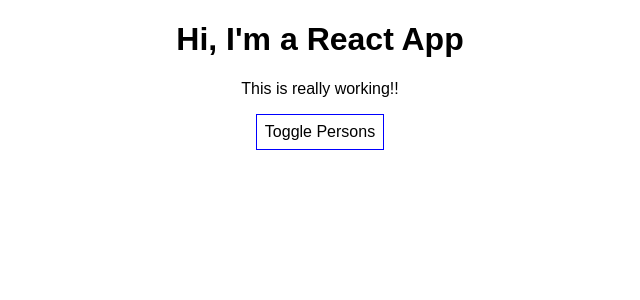
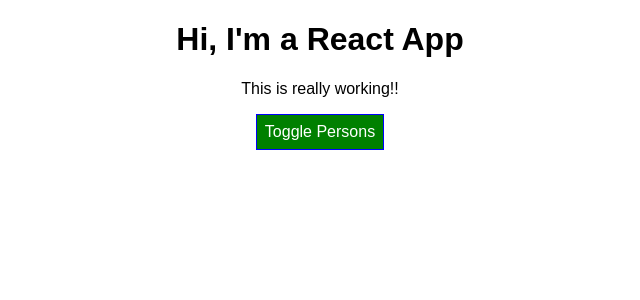
Before and after one commit to ManasiKeskar/react-complete-guide, a React (Create React App) app: page / in a window 1280 px wide. Shown: the top 300 px of the page, without its empty margins (320-960 px from the left). Built offline with nearby package versions, Linux system fonts and the light colour scheme.

Commit message:
adding dynamic styling to button

```diff
--- a/src/App.js
+++ b/src/App.js
@@ -46,7 +46,8 @@ class App extends Component {
 
   render() {
     const style ={
-      backgroundColor: 'white',
+      backgroundColor: 'green',
+      color: 'white',
       font: 'inherit',
       border: '1px solid blue',
       padding: '8px',
@@ -69,6 +70,7 @@ class App extends Component {
           })}
         </div>
       );
+      style.backgroundColor = 'red';
     }
 
     return (
```
Also changed, not shown: package.json (+13 -1 lines), 1 other file (tests, documents, lock files or other folders).
